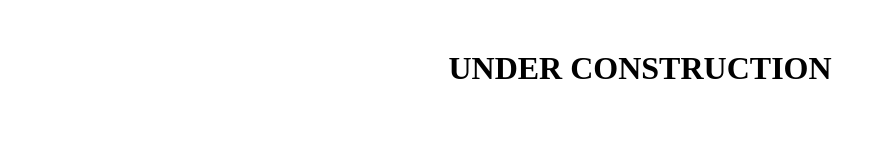
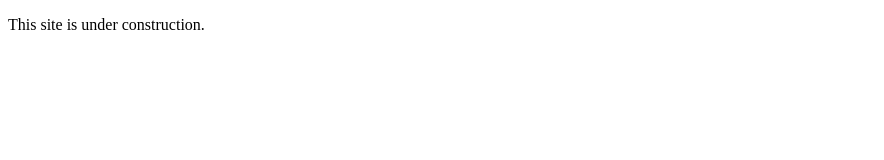
Before and after one commit to duc-viet-nguyen/duc-viet-nguyen.github.io, a plain HTML site: page index.html in a window 1280 px wide. Shown: the whole page, without its empty margins (0-884 px from the left). Drawn offline with Linux system fonts and the light colour scheme.

Commit message:
Placeholder

```diff
--- a/index.html
+++ b/index.html
@@ -1,11 +1,9 @@
 <!DOCTYPE html>
 <html>
 <head>
-    <title>Under Construction</title>
+    <title>Duc Viet Nguyen</title>
 </head>
 <body>
-    <div style="text-align: center; margin-top: 50px;">
-        <h1>UNDER CONSTRUCTION</h1>
-    </div>
+    <p>This site is under construction.</p>
 </body>
 </html>
```
